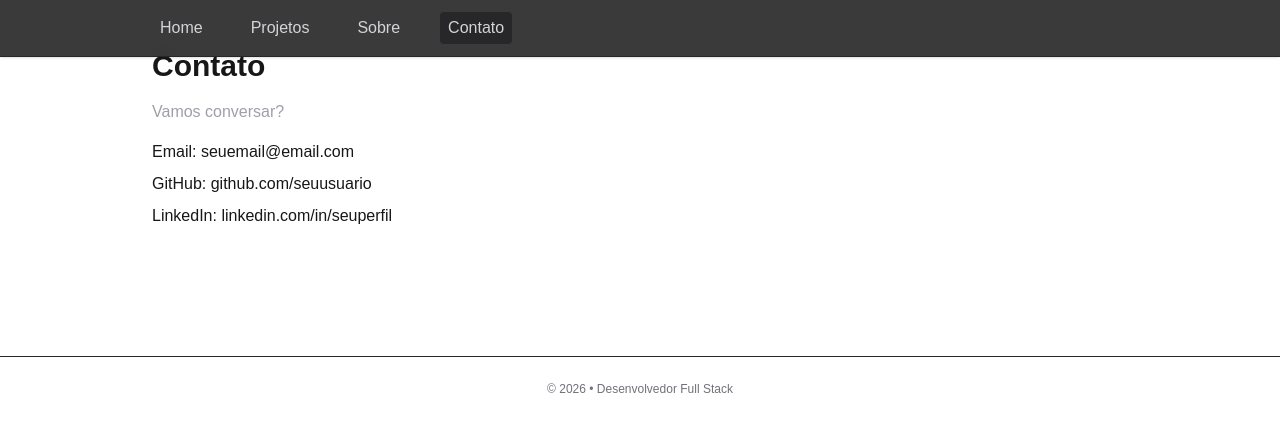
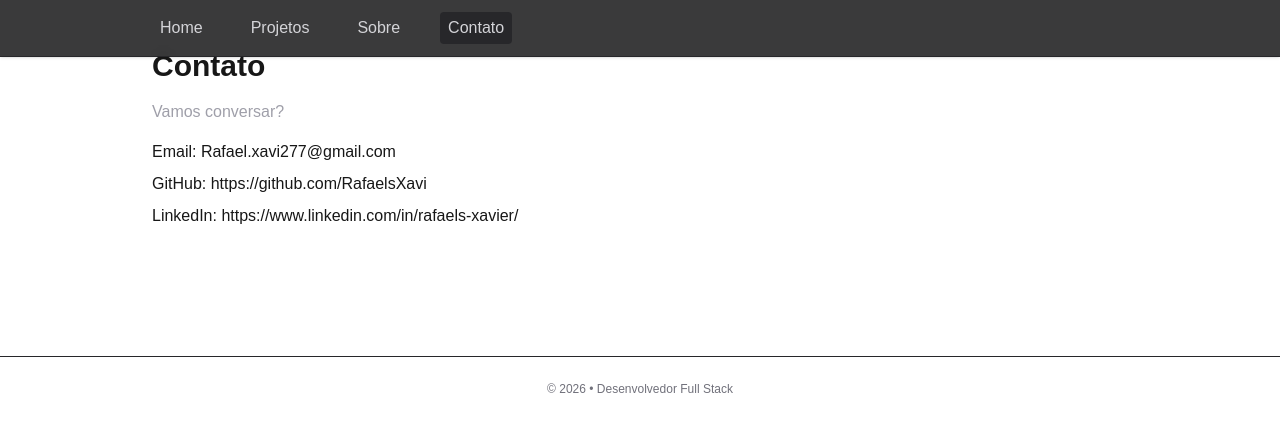
Before and after one commit to RafaelsXavi/portfolio, a Next.js app: page /contato in a window 1280 px wide. Shown: the top 432 px of the page. Built offline with nearby package versions, Linux system fonts and the light colour scheme.

Commit message:
atualiza informações de contato e adiciona diretiva "use client" nos componentes

```diff
--- a/app/contato/page.tsx
+++ b/app/contato/page.tsx
@@ -8,9 +8,9 @@ export default function Contato() {
       </p>
 
       <ul className="space-y-2">
-        <li>Email: seuemail@email.com</li>
-        <li>GitHub: github.com/seuusuario</li>
-        <li>LinkedIn: linkedin.com/in/seuperfil</li>
+        <li>Email: Rafael.xavi277@gmail.com</li>
+        <li>GitHub: https://github.com/RafaelsXavi</li>
+        <li>LinkedIn: https://www.linkedin.com/in/rafaels-xavier/</li>
       </ul>
     </section>
   );
--- a/app/page.tsx
+++ b/app/page.tsx
@@ -1,3 +1,4 @@
+"use client";
 import { motion } from "framer-motion";
 
 export default function Home() {
--- a/components/ProjectCard.tsx
+++ b/components/ProjectCard.tsx
@@ -1,3 +1,4 @@
+"use client";
 import { motion } from "framer-motion";
 
 type Props = {
```
